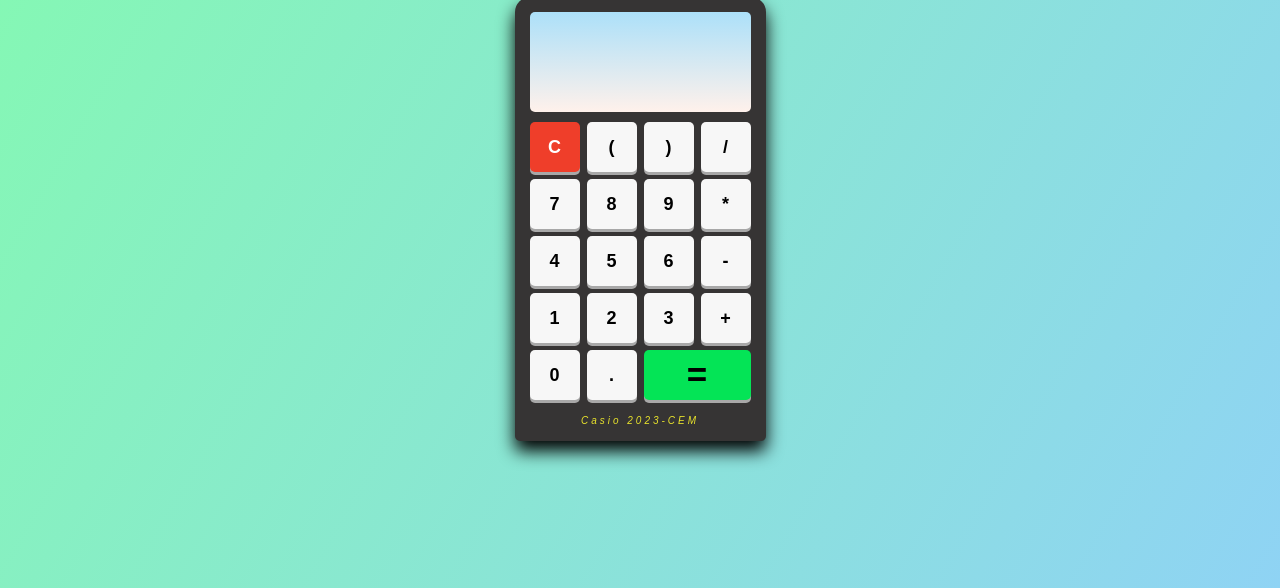
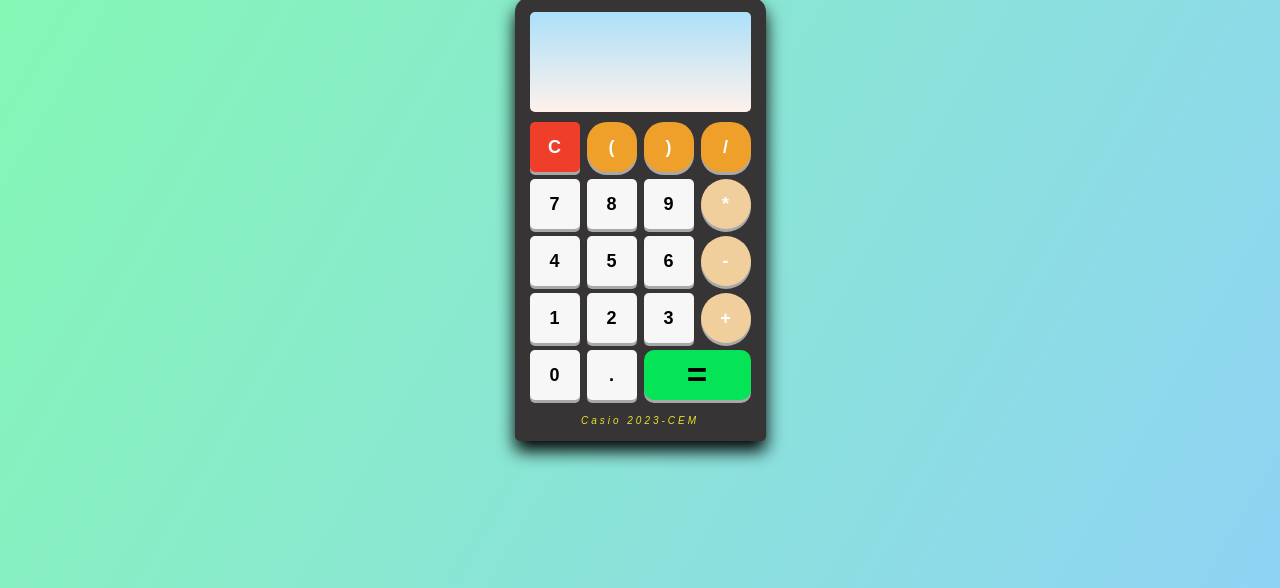
Before and after one commit to cem-sucu/calculette, a plain HTML site: page index.html in a window 1280 px wide. Shown: the part 212-800 px from the top of the page. Drawn offline with Linux system fonts and the light colour scheme.

Commit message:
css amélioré

```diff
--- a/style.css
+++ b/style.css
@@ -26,7 +26,7 @@ h1 {
     flex-direction: column;
     padding: 15px;
     border-radius: 15px 15px 5px 5px;
-    box-shadow: 0 10px 17px #000;
+    box-shadow: 0 10px 17px #000000;
 }
 
 .ecran {
@@ -73,7 +73,45 @@ button[data-key="8"] {
 button[data-key="13"] {
     grid-column: span 2;
     background-color: #04e456;
+    border-radius: 10px;
     font-size: 35px;
+}
+
+button[data-key="53"] {
+    background-color: #efa02a;
+    color: #fff;
+    border-radius: 20px;
+}
+
+button[data-key="219"] {
+    background-color: #efa02a;
+    color: #fff;
+    border-radius: 20px;
+}
+
+button[data-key="111"] {
+    background-color: #efa02a;
+    color: #fff;
+    border-radius: 20px;
+}
+
+button[data-key="106"] {
+    background-color: #f0cf9d;
+    color: #fff;
+    border-radius: 25px;
+}
+
+button[data-key="109"] {
+    background-color: #f0cf9d;
+    color: #fff;
+    border-radius: 25px;
+}
+
+button[data-key="107"] {
+    background-color: #f0cf9d;
+    color: #fff;
+    border-radius: 25px;
+
 }
 
 p {
@@ -84,6 +122,4 @@ p {
     letter-spacing: 3px;
     font-size: 10px;
     font-style: italic;
-
-
 }
```
